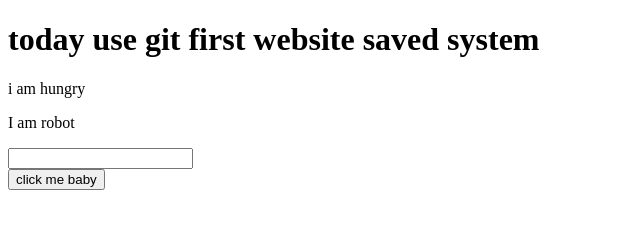
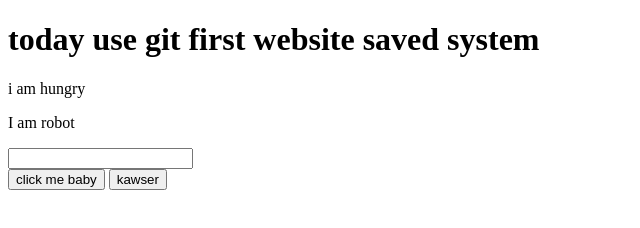
Before and after one commit to AbuKawsarAlam/myfirstwebsite, a plain HTML site: page index.html in a window 1280 px wide. Shown: the whole page, without its empty margins (0-640 px from the left). Drawn offline with Linux system fonts and the light colour scheme.

Commit message:
Update index.html

```diff
--- a/index.html
+++ b/index.html
@@ -13,5 +13,6 @@
     <input type="text">
     <br>
     <button>click me baby</button>
+    <button>kawser</button>
 </body>
 </html>
```
